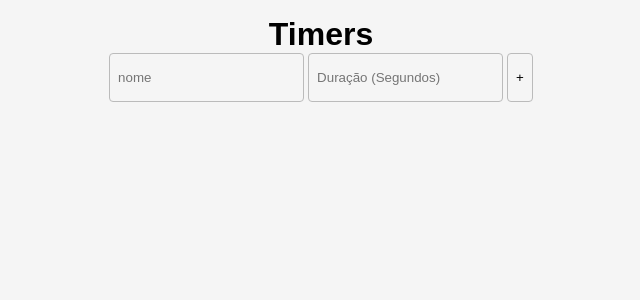
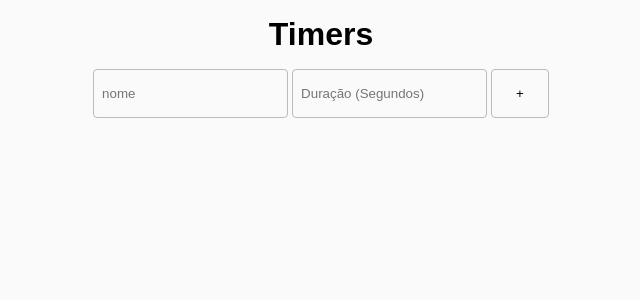
Before and after one commit to ReactDiretoaoPontoRepos/Timer_Reactjs, a React (Create React App) app: page / in a window 1280 px wide. Shown: the top 300 px of the page, without its empty margins (319-959 px from the left). Built offline with nearby package versions, Linux system fonts and the light colour scheme.

Commit message:
Atualização diária

```diff
--- a/src/TimerForm/TimerForm.module.scss
+++ b/src/TimerForm/TimerForm.module.scss
@@ -1,4 +1,5 @@
 .form {
+  margin-top: 1rem;
   display: flex;
   gap: 0.25rem;
   justify-content: center;
@@ -10,7 +11,7 @@
   }
 
   .submitButton {
-    padding: 1rem 0.5rem;
+    padding: 1rem 1.5rem;
     border: 1px solid #bbb;
     border-radius: 4px;
   }
--- a/src/TimerForm/index.jsx
+++ b/src/TimerForm/index.jsx
@@ -1,8 +1,14 @@
 import styles from "./TimerForm.module.scss";
 
 const TimerForm = () => {
+  const handleFormSubmit = ({ event }) => {
+    event.preventDefault();
+    const form = event.target;
+    console.log(form);
+  };
+
   return (
-    <form className={styles.form}>
+    <form className={styles.form} onSubmit={handleFormSubmit}>
       <input
         type="text"
         className={styles.input}
--- a/src/index.scss
+++ b/src/index.scss
@@ -2,7 +2,7 @@
   margin: 0;
   padding: 0;
   box-sizing: border-box;
-  background-color: #f5f5f5;
+  background-color: #fafafa;
 }
 
 body {
```
